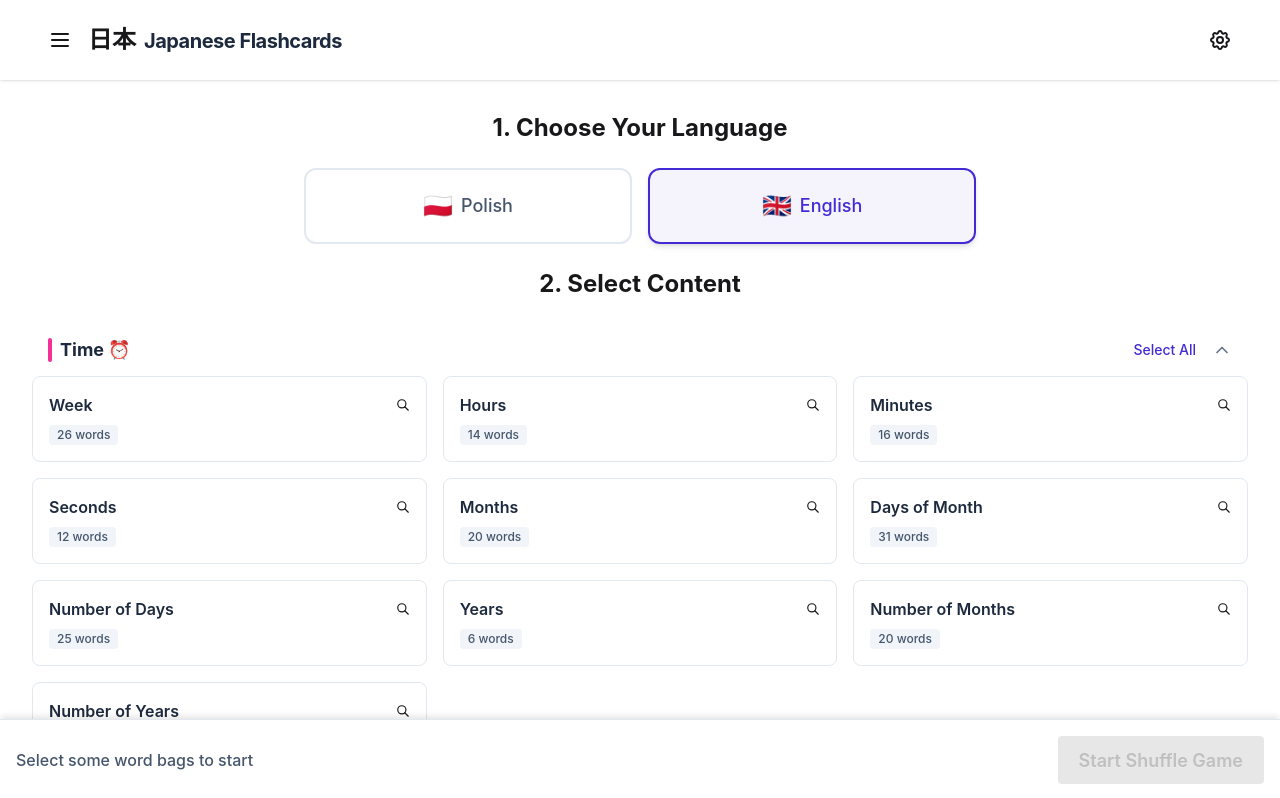
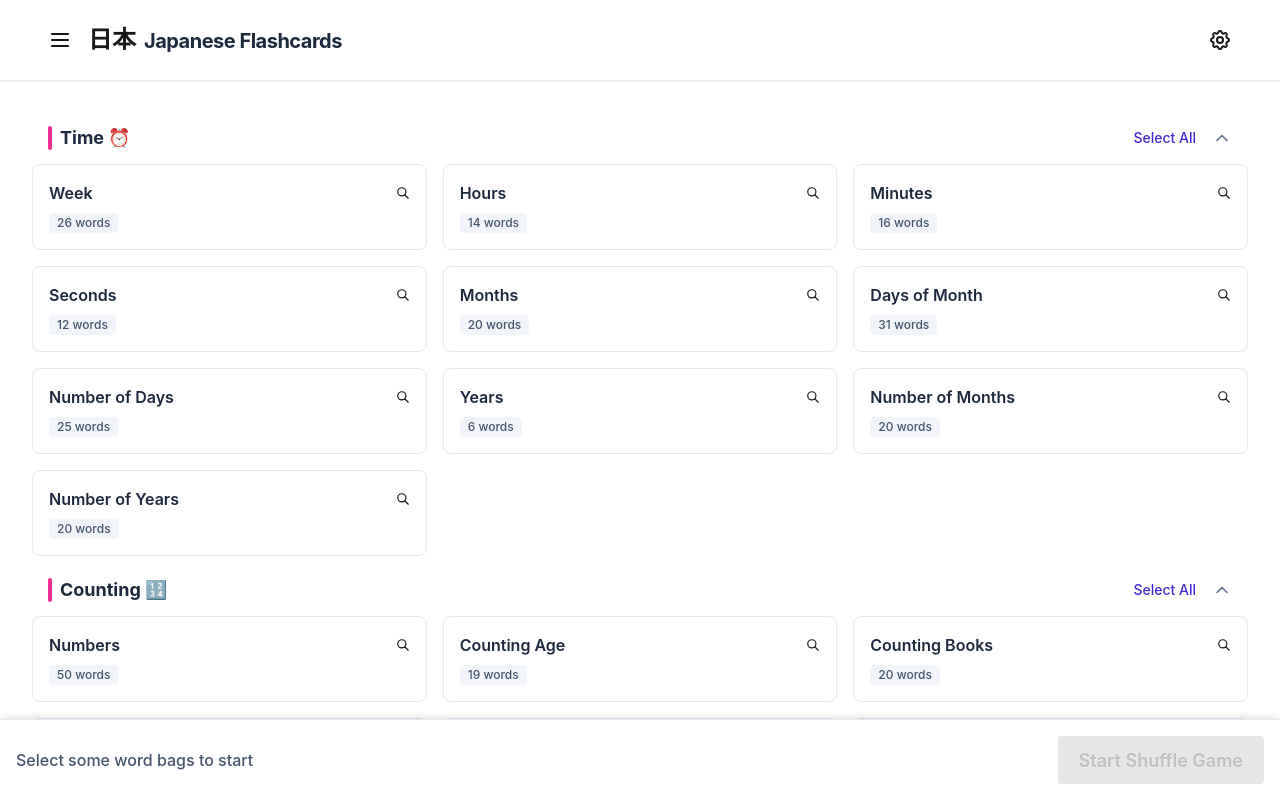
Before and after one commit to M1loseph/japanese-flashcards, a React (Vite) app: page / in a window 1280 px wide. Shown: the top 798 px of the page. Built offline with nearby package versions, Linux system fonts and the light colour scheme.

Commit message:
remove old language picker

```diff
--- a/src/pages/MainPage/MainPage.tsx
+++ b/src/pages/MainPage/MainPage.tsx
@@ -1,10 +1,8 @@
 import { type FC } from 'react';
 import { useNavigate } from 'react-router-dom';
 import { ExistingGameAlert } from '../../components/ExistingGameAlert';
-import { LanguageSelector } from '../../components/LanguageSelector';
 import { availableWordBags, findBagById } from '../../japanese';
 import { type WordBag, type WordBagCategory } from '../../japanese/types';
-import { useApplicationUserSetting } from '../../services/ApplicationUserSetting';
 import { useGameContext } from '../../services/GameContext';
 import { useGameSettingsContext } from '../../services/GameStateContext';
 import { ScrollablePage } from '../common/ScrollablePage';
@@ -13,7 +11,6 @@ import { CategorySection } from './CategorySection';
 const MainPage: FC = () => {
     const navigate = useNavigate();
     const { createNewGame } = useGameContext();
-    const { selectedLanguage, setSelectedLanguage } = useApplicationUserSetting();
     const { selectedWordBags, toggleWordBag: handleToggleWordBag, selectBags, deselectBags } = useGameSettingsContext();
 
     const groupedBags = availableWordBags.reduce((acc, bag) => {
@@ -66,14 +63,6 @@ const MainPage: FC = () => {
         <ScrollablePage>
             <main className="pb-24 grow">
                 <ExistingGameAlert />
-
-                <section className="mb-6">
-                    <h2 className="text-2xl font-bold mb-6 text-center">1. Choose Your Language</h2>
-                    <LanguageSelector selectedLanguage={selectedLanguage} onSelect={setSelectedLanguage} />
-                </section>
-
-                <section>
-                    <h2 className="text-2xl font-bold mb-6 text-center">2. Select Content</h2>
                 <div className="space-y-2">
                     {Object.entries(groupedBagsWithLabels).map(
                         ([category, bags]) =>
@@ -90,7 +79,6 @@ const MainPage: FC = () => {
                             ),
                     )}
                 </div>
-                </section>
             </main>
 
             <div className="fixed bottom-0 left-0 right-0 p-4 bg-base-100 border-t border-slate-200 shadow-[0_-4px_6px_-1px_rgba(0,0,0,0.1)] z-40">
```
Lines whose indentation alone changed are shown as unchanged.
